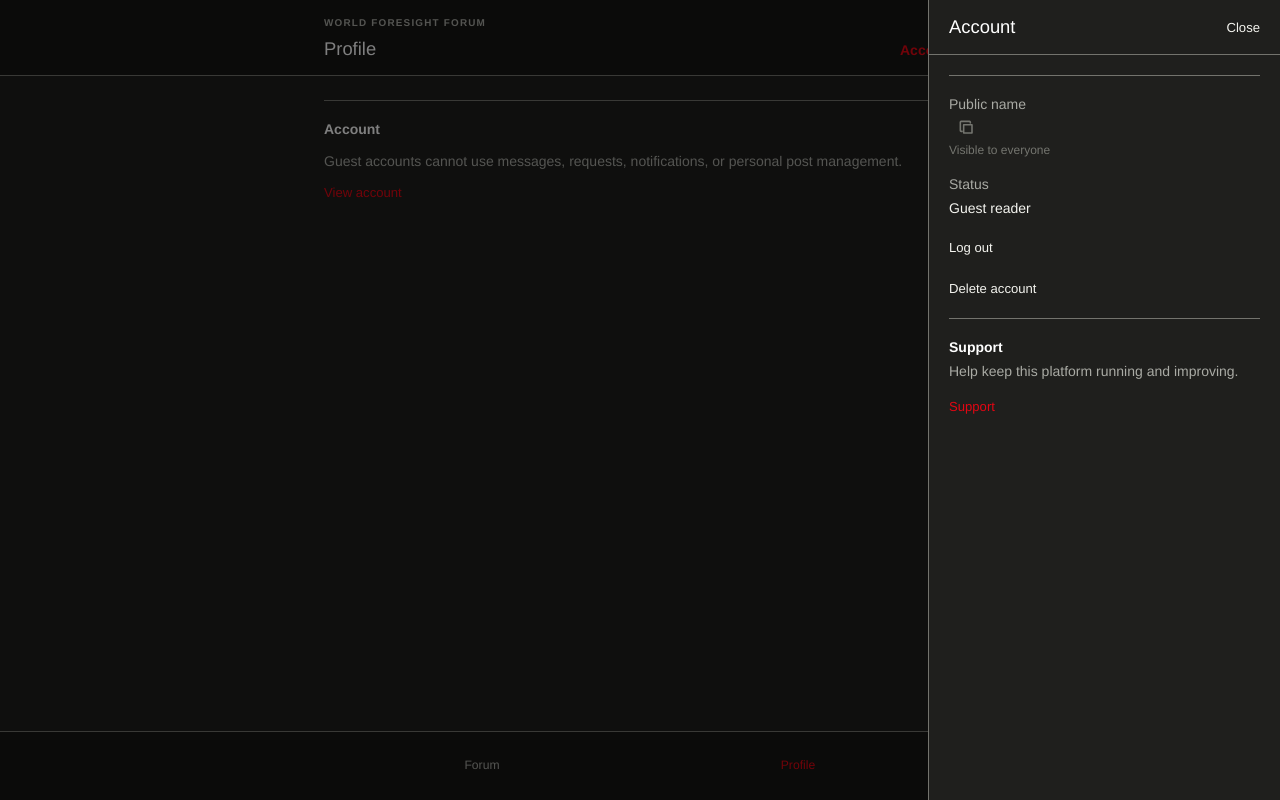
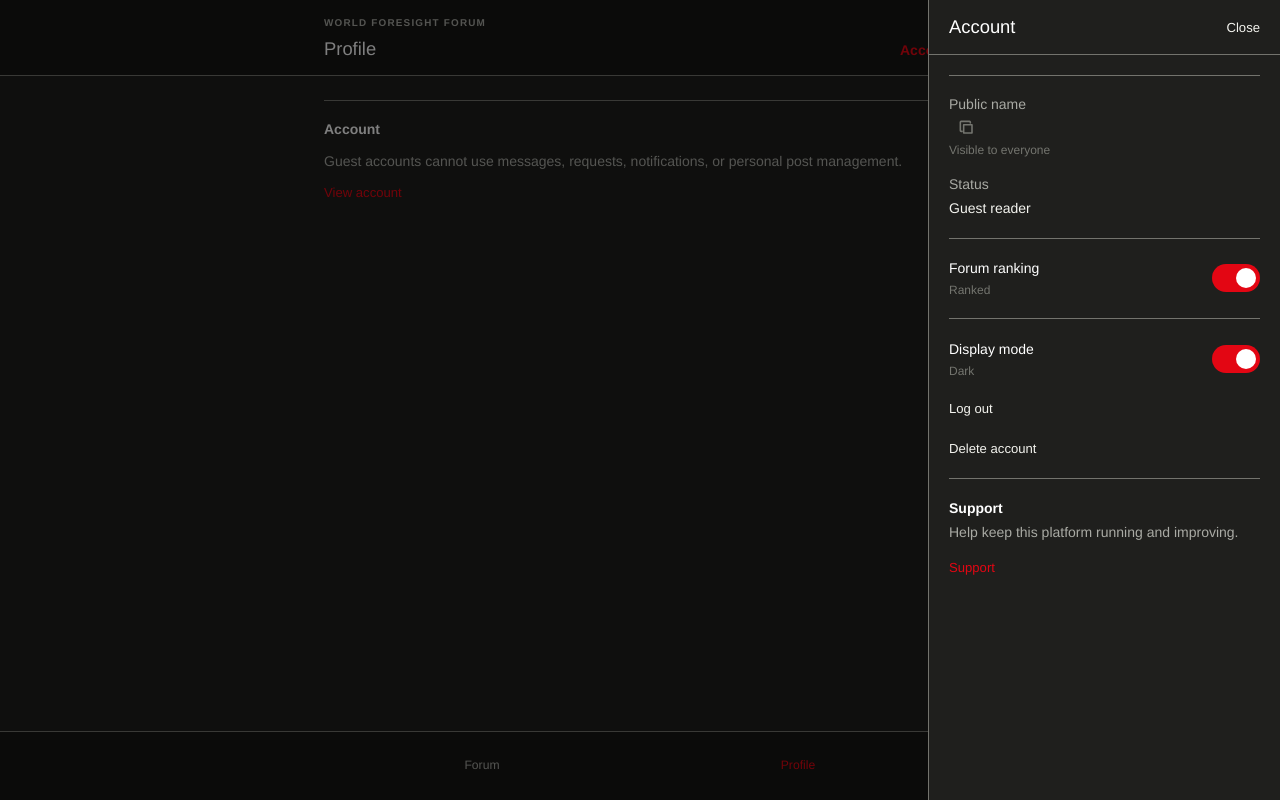
Before and after one commit to srimallya/wff, a React (Vite) app in the folder frontend/: page /profile in a window 1280 px wide. Both pictures are taken after a click on the button "Account". Built offline with nearby package versions, Linux system fonts and the light colour scheme; no server answers.

Commit message:
Add feed ranking preference toggle

```diff
--- a/frontend/src/pages/Profile.jsx
+++ b/frontend/src/pages/Profile.jsx
@@ -21,6 +21,8 @@ export default function Profile() {
     fetchNotificationKey,
     savePushSubscription,
     deletePushSubscription,
+    feedRankingMode,
+    setFeedRankingMode,
   } = useStore()
   const [showDelete, setShowDelete] = useState(false)
   const [deletePassword, setDeletePassword] = useState('')
@@ -255,6 +257,10 @@ export default function Profile() {
     setTheme((currentTheme) => currentTheme === 'dark' ? 'light' : 'dark')
   }
 
+  const toggleFeedRanking = () => {
+    setFeedRankingMode(feedRankingMode === 'ranked' ? 'chronological' : 'ranked')
+  }
+
   return (
     <div className="app-shell">
       <header className="app-header">
@@ -330,8 +336,8 @@ export default function Profile() {
                   )}
                 </div>
 
-                {canUsePrivateFeatures && (
-                  <div className="swiss-panel space-y-5">
+                <div className="swiss-panel space-y-5">
+                  {canUsePrivateFeatures && (
                     <div className="flex items-center justify-between gap-4">
                       <div>
                         <p className="text-sm font-medium text-gray-200">PWA notifications</p>
@@ -352,6 +358,28 @@ export default function Profile() {
                         <span
                           className={`absolute left-1 top-1 h-5 w-5 rounded-full bg-white transition-transform ${
                             notificationsOn ? 'translate-x-5' : 'translate-x-0'
+                          }`}
+                        />
+                      </button>
+                    </div>
+                  )}
+                    <div className={`flex items-center justify-between gap-4 ${canUsePrivateFeatures ? 'border-t border-dark-border pt-5' : ''}`}>
+                      <div>
+                        <p className="text-sm font-medium text-gray-200">Forum ranking</p>
+                        <p className="mt-1 text-xs text-gray-500">
+                          {feedRankingMode === 'ranked' ? 'Ranked' : 'Chronological'}
+                        </p>
+                      </div>
+                      <button
+                        type="button"
+                        onClick={toggleFeedRanking}
+                        className={`relative h-7 w-12 rounded-full transition-colors ${feedRankingMode === 'ranked' ? 'bg-primary' : 'bg-dark-border'}`}
+                        aria-pressed={feedRankingMode === 'ranked'}
+                        aria-label="Forum ranking"
+                      >
+                        <span
+                          className={`absolute left-1 top-1 h-5 w-5 rounded-full bg-white transition-transform ${
+                            feedRankingMode === 'ranked' ? 'translate-x-5' : 'translate-x-0'
                           }`}
                         />
                       </button>
@@ -378,7 +406,6 @@ export default function Profile() {
                       </button>
                     </div>
                   </div>
-                )}
 
                 <IconButton
                   onClick={handleLogout}
--- a/frontend/src/store/zustandStore.js
+++ b/frontend/src/store/zustandStore.js
@@ -58,6 +58,7 @@ export const useStore = create((set, get) => ({
   essays: [],
   feedTimelineEssays: [],
   essaysTotal: 0,
+  feedRankingMode: localStorage.getItem('wff_feedRankingMode') || 'ranked',
   feedYearCounts: [],
   feedYearCountsLoading: false,
   searchQuery: '',
@@ -292,6 +293,13 @@ export const useStore = create((set, get) => ({
     const { searchQuery, searchEssays } = get()
     if (searchQuery) searchEssays(searchQuery)
   },
+  setFeedRankingMode: (mode) => {
+    const normalizedMode = mode === 'chronological' ? 'chronological' : 'ranked'
+    localStorage.setItem('wff_feedRankingMode', normalizedMode)
+    set({ feedRankingMode: normalizedMode })
+    const { searchQuery, fetchEssays } = get()
+    if (!searchQuery) fetchEssays()
+  },
   resetFeedView: () => set({
     feedFilter: { year: null, active: false, countryCode: '' },
     searchQuery: '',
@@ -400,11 +408,14 @@ export const useStore = create((set, get) => ({
   },
 
   fetchEssays: async () => {
-    const { feedFilter, user } = get()
-    let url = `${API_BASE}/essays?`
-    if (feedFilter.active && feedFilter.year != null) url += `year=${feedFilter.year}&`
-    if (feedFilter.countryCode) url += `country_code=${encodeURIComponent(feedFilter.countryCode)}&`
-    if (user.id) url += `current_user_id=${user.id}`
+    const { feedFilter, feedRankingMode, user } = get()
+    const params = new URLSearchParams()
+    if (feedFilter.active && feedFilter.year != null) params.set('year', String(feedFilter.year))
+    if (feedFilter.countryCode) params.set('country_code', feedFilter.countryCode)
+    if (user.id) params.set('current_user_id', String(user.id))
+    if (feedRankingMode === 'ranked') params.set('limit', '20')
+    const endpoint = feedRankingMode === 'ranked' ? 'recommendations/feed' : 'essays'
+    const url = `${API_BASE}/${endpoint}?${params.toString()}`
     try {
       const res = await apiFetch(url)
       const d = await res.json()
```
Also changed, not shown: 2 other files (tests, documents, lock files or other folders).
